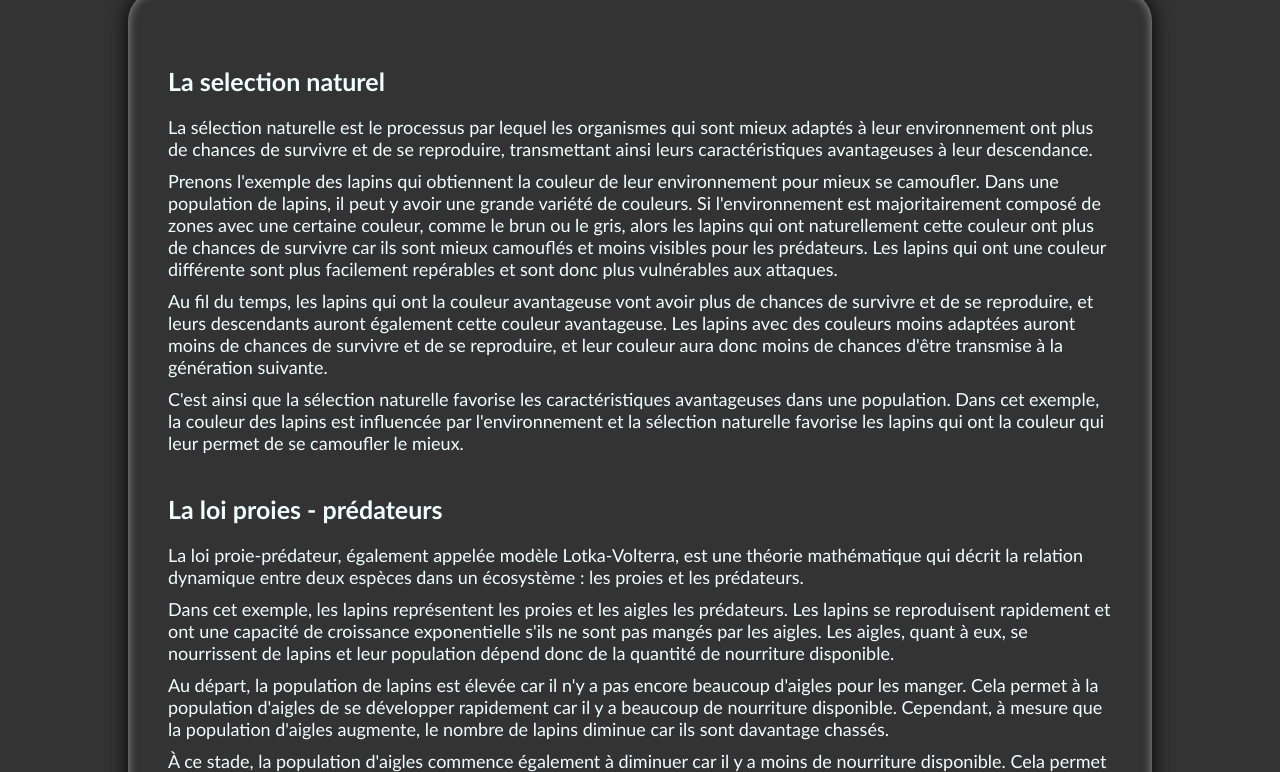
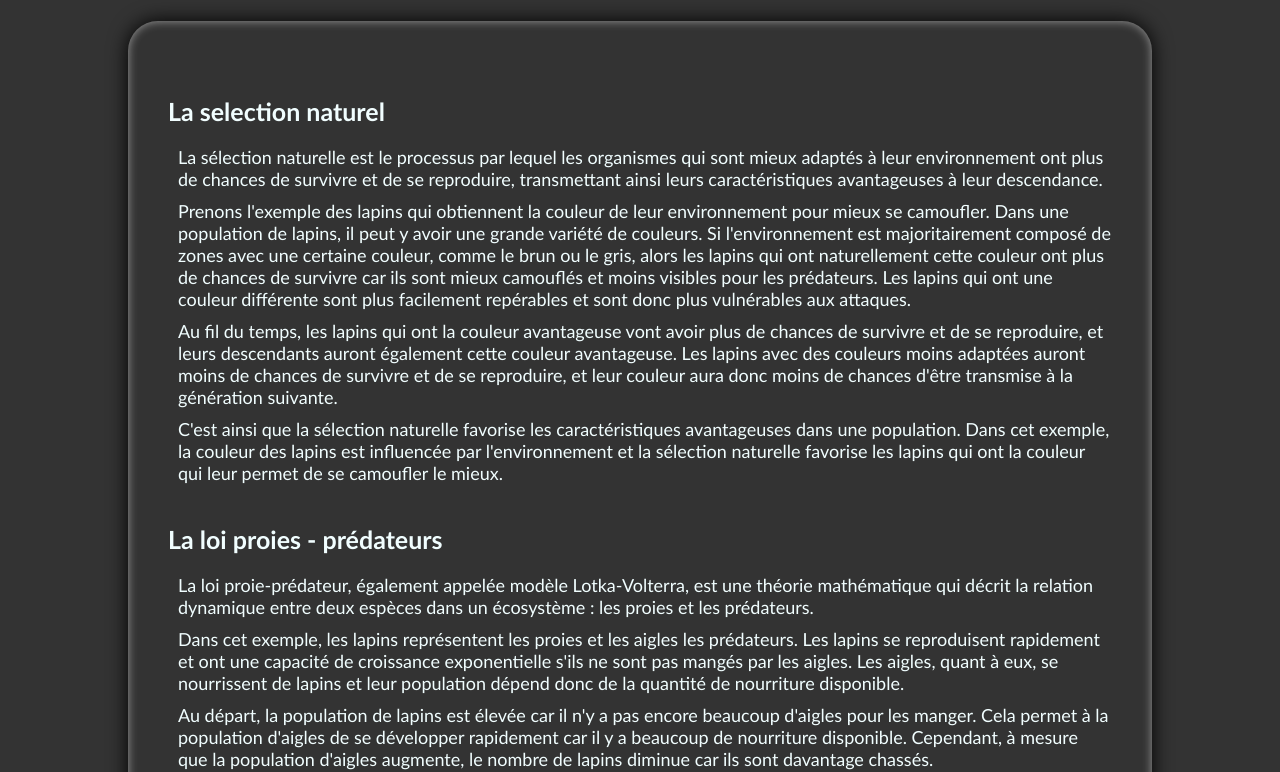
Before and after one commit to 7te3ep/tropheeNSI, a plain HTML site: page sources/front/index.html in a window 1280 px wide. Shown: the part 1717-2489 px from the top of the page. Drawn offline with nearby package versions, Linux system fonts and the light colour scheme.

Commit message:
new paths

```diff
--- a/sources/front/index.html
+++ b/sources/front/index.html
@@ -5,7 +5,7 @@
     <meta http-equiv="X-UA-Compatible" content="IE=edge">
     <meta name="viewport" content="width=device-width, initial-scale=1.0">
     <link rel="stylesheet" href="style.css">
-    <title>Document</title>
+    <title>Laboratoire Ecosysteme</title>
 </head>
 <body>
     <h1>Laboratoire Ecosysteme</h1>
--- a/sources/front/style.css
+++ b/sources/front/style.css
@@ -8,15 +8,47 @@
     box-sizing: border-box;
 }
 
+@keyframes anim {
+    0% {
+        top: -50vh;
+        opacity: 0%;
+    }
+    100% {
+        top: 0vh;
+        opacity: 100%;
+    }
+}
+
+
 body {
+    position: absolute;
     display: flex;
     align-items: center;
     justify-items: center;
     flex-direction: column;
     width: 100vw;
     overflow-x: hidden;
-    height: fit-content;
-    padding: 20px;
+    padding: 00px 20px 20px 20px;
+    animation-duration: 1.2s; /* the duration of the animation */
+    animation-timing-function: ease-out; /* how the animation will behave */
+    animation-fill-mode: forwards;
+    animation-delay: 0s; /* how long to delay the animation from starting */
+    animation-iteration-count: 1; /* how many times the animation will play */
+    animation-name: anim; /* the name of the animation we defined above */
+}
+
+body::before {
+    z-index: 100;
+    content: "";
+    position: sticky;
+    top: 0px;
+    width: 100vw;
+    height: 50px;
+    background: rgb(0,0,0);
+    background: -moz-linear-gradient(180deg, rgba(0,0,0,1) 0%, rgba(0,212,255,0) 100%);
+    background: -webkit-linear-gradient(180deg, rgba(0,0,0,1) 0%, rgba(0,212,255,0) 100%);
+    background: linear-gradient(180deg, rgba(0,0,0,1) 0%, rgba(0,212,255,0) 100%);
+    filter: progid:DXImageTransform.Microsoft.gradient(startColorstr="#000000",endColorstr="#00d4ff",GradientType=1);
 }
 
 h1 {
@@ -137,4 +169,18 @@ button:active {
 #explication > p {
     font-size: 18px;
     padding: 5px 0px;
+    padding-left: 10px;
+    transition: transform 0.2s ease-in;
+    -webkit-transition: transform 0.2s ease-in;
+    -moz-transition: transform 0.2s ease-in;
+    -ms-transition: transform 0.2s ease-in;
+    -o-transition: transform 0.2s ease-in;
 }
+
+#explication > p:hover {
+    transform: scale(1.025);
+    -webkit-transform: scale(1.025);
+    -moz-transform: scale(1.025);
+    -ms-transform: scale(1.025);
+    -o-transform: scale(1.025);
+}
--- a/sources/scripts/main.js
+++ b/sources/scripts/main.js
@@ -32,6 +32,7 @@ let game  = new Game(parameter,spriteSheet)
 getDOM("reset").addEventListener("click",()=>{
     getDOM("play").innerHTML = "PLAY"
     clearInterval(game.state)
+    parameter.biom = "rgb(0,255,0)"
     game  = new Game(parameter,spriteSheet)
     game.init()
 })
```
Also changed, not shown: index.html (added, +10 -0 lines).
